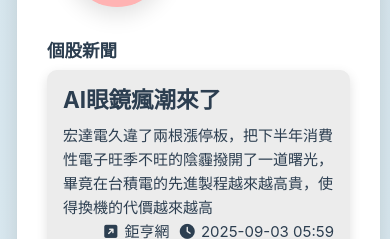
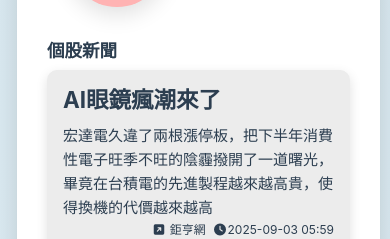
Before and after one commit to Ynn622/ProfiqAI, a Vue app: page /stock/1/Analysis in a window 390 px wide. Both pictures are taken after a click on the label "消息". Shown: the part 2249-2488 px from the top of the page. Built offline with nearby package versions, Linux system fonts and the light colour scheme.

Commit message:
[modify] 新聞改為單欄 時間的位置響應式調整

```diff
--- a/src/components/AnalysisView/basicSection.vue
+++ b/src/components/AnalysisView/basicSection.vue
@@ -6,12 +6,12 @@
                 <ProbCircle :isUp="true" :directionLabel="'偏多'" />
             </div>
             <div class="analysis-right">
-                <SquareData title="EPS" value="13.95" change="2.01" color="bg-red" />
-                <SquareData title="P/E Ratio" value="20倍" color="bg-green" />
-                <SquareData title="營收(YoY)" value="▲100%" color="bg-green" />
-                <SquareData title="股利" value="無發放" color="bg-green" />
-                <SquareData title="ROA" value="0.56%" color="bg-green" />
-                <SquareData title="ROE" value="3.14%" color="bg-red" />
+                <SquareData :title="'EPS'" :value="'13.95'" :change="2.01" :color="'bg-red'" />
+                <SquareData :title="'P/E Ratio'" :value="'20倍'" :color="'bg-green'" />
+                <SquareData :title="'營收(YoY)'" :value="'▲100%'" :color="'bg-green'" />
+                <SquareData :title="'股利'" :value="'無發放'" :color="'bg-green'" />
+                <SquareData :title="'ROA'" :value="'0.56%'" :color="'bg-green'" />
+                <SquareData :title="'ROE'" :value="'3.14%'" :color="'bg-red'" />
             </div>
         </div>
     </div>
--- a/src/components/AnalysisView/newsSection.vue
+++ b/src/components/AnalysisView/newsSection.vue
@@ -8,10 +8,10 @@
             <div class="analysis-right">
                 <h3>個股新聞</h3>
                 <div class="news-list">
-                    <NewsRow :title="'AI眼鏡瘋潮來了'" :content="'宏達電久違了兩根漲停板，把下半年消費性電子旺季不旺的陰霾撥開了一道曙光，畢竟在台積電的先進製程越來越高貴，使得換機的代價越來越高'" :timestamp="1756907945"/>
-                    <NewsRow :title="'〈美股早盤〉主要指數漲跌互現 Alphabet利多帶動標普與那指走高'" :content="'美股主要指數周三 (3 日) 漲跌互現，其中標普 500 與那斯達克在 Alphabet 股價勁揚帶動下走高。先前法院在反壟斷案中作出有利於 Alphabet 的裁決，激勵市場對大型科技企業能抵禦監管壓力的信心。'" :timestamp="1756907275"/>
-                    <NewsRow :title="'外資擴大加碼82億元 大舉敲進這檔金融股逾4萬張'" :content="'美國撤銷台積電南京廠豁免權，台股表現壓抑，但聯發科、鴻海、軍工族群力挺，終場漲 83.52 點，以 24100.3 點作收，成交量 3657.04 億元。外資今天擴大買超 82.23 億元，台新新光金最受青睞，外資大舉敲進逾 4 萬張。'" :timestamp="1756893247"/>
-                    <NewsRow :title="'SEMICON Taiwan 今年新增5國 共17國設館創新高'" :content="'SEMICON Taiwan 向來被視為半導體界的重要風向球，今年展覽也即將在下周開幕，展覽也全面升級為「國際半導體週」，今年適逢展會 30 週年，吸引來自 56 個國家、超過 1,200 家企業、逾 4,100 攤位參展，尤其在國家參與'" :timestamp="1756894070"/>
+                    <NewsRow :title="'AI眼鏡瘋潮來了'" :content="'宏達電久違了兩根漲停板，把下半年消費性電子旺季不旺的陰霾撥開了一道曙光，畢竟在台積電的先進製程越來越高貴，使得換機的代價越來越高'" :timestamp="1756907945" :url="'https://news.cnyes.com/news/id/6136408'"/>
+                    <NewsRow :title="'〈美股早盤〉主要指數漲跌互現 Alphabet利多帶動標普與那指走高'" :content="'美股主要指數周三 (3 日) 漲跌互現，其中標普 500 與那斯達克在 Alphabet 股價勁揚帶動下走高。先前法院在反壟斷案中作出有利於 Alphabet 的裁決，激勵市場對大型科技企業能抵禦監管壓力的信心。'" :timestamp="1756907275" :url="'https://news.cnyes.com/news/id/6136408'"/>
+                    <NewsRow :title="'外資擴大加碼82億元 大舉敲進這檔金融股逾4萬張'" :content="'美國撤銷台積電南京廠豁免權，台股表現壓抑，但聯發科、鴻海、軍工族群力挺，終場漲 83.52 點，以 24100.3 點作收，成交量 3657.04 億元。外資今天擴大買超 82.23 億元，台新新光金最受青睞，外資大舉敲進逾 4 萬張。'" :timestamp="1756893247" :url="'https://news.cnyes.com/news/id/6136408'"/>
+                    <NewsRow :title="'SEMICON Taiwan 今年新增5國 共17國設館創新高'" :content="'SEMICON Taiwan 向來被視為半導體界的重要風向球，今年展覽也即將在下周開幕，展覽也全面升級為「國際半導體週」，今年適逢展會 30 週年，吸引來自 56 個國家、超過 1,200 家企業、逾 4,100 攤位參展，尤其在國家參與'" :timestamp="1756894070" :url="'https://news.cnyes.com/news/id/6136408'"/>
                 </div>
             </div>
         </div>
@@ -42,14 +42,11 @@ import ProbCircle from '../probCircle.vue';
 
 .news-list {
     display: grid;
-    grid-template-columns: 1fr 1fr;
+    grid-template-columns: 1fr;
     gap: 10px;
 }
 
 @media (max-width: 1100px) {
-    .news-list {
-        grid-template-columns: 1fr;
-    }
     .analysis-container {
         flex-direction: column;
     }
--- a/src/components/Nav.vue
+++ b/src/components/Nav.vue
@@ -24,11 +24,10 @@
 import SearchBar from '@/components/SearchBar.vue';
 import ChatBotButton from '@/components/Button/ChatBotButton.vue';
 import router from '@/router';
-import { useWindowSize } from '@vueuse/core';
+import { useIsMobile } from '@/config/useIsMobile.js';
 import { computed, ref } from 'vue';
 
-const { width } = useWindowSize();
-const isMobile = computed(() => width.value < 768);
+const { width, isMobile } = useIsMobile();
 const expandMenu = ref(false);
 
 const PageDict = {
--- a/src/components/newsRow.vue
+++ b/src/components/newsRow.vue
@@ -1,18 +1,18 @@
 <template>
-    <div class="news-row">
+    <div class="news-row" @click="openLink(props.url)">
         <div class="news-info">
             <h2>{{ title }}</h2>
+            <span v-if="!isMobile"><i class="fa-solid fa-square-arrow-up-right" /> 鉅亨網 &nbsp;<i class="fa-solid fa-clock" /> {{ time }}</span>
         </div>
-
         <span>{{ content }}</span>
-
-        <div class="news-time">
-            <i class="fa-solid fa-square-arrow-up-right"/> 鉅亨網 &nbsp;<i class="fa-solid fa-clock" /> {{ time }}
-        </div>
+        <div class="news-time" v-if="isMobile"><i class="fa-solid fa-square-arrow-up-right" /> 鉅亨網 &nbsp;<i class="fa-solid fa-clock" />{{ time }}</div>
     </div>
 </template>
 
 <script setup>
+import { useIsMobile } from '@/config/useIsMobile.js';
+
+const { width, isMobile } = useIsMobile();
 const props = defineProps({
     title: {
         type: String,
@@ -25,11 +25,15 @@ const props = defineProps({
     content: {
         type: String,
         default: ''
+    },
+    url: {
+        type: String,
+        default: ''
     }
 });
 
+// 轉換時間戳為 YYYY-MM-DD HH:MM 格式
 const time = formatTime(props.timestamp*1000);
-
 function formatTime(timestamp) {
     const date = new Date(timestamp - 60 * 60 * 8 * 1000);
     const year = date.getFullYear();
@@ -38,6 +42,10 @@ function formatTime(timestamp) {
     const hours = String(date.getHours()).padStart(2, '0');
     const minutes = String(date.getMinutes()).padStart(2, '0');
     return `${year}-${month}-${day} ${hours}:${minutes}`;
+}
+
+function openLink(url) {
+    window.open(url, '_blank');
 }
 
 </script>
@@ -69,5 +77,6 @@ function formatTime(timestamp) {
 }
 .news-time {
     text-align: end;
+    font-size: 12px;
 }
 </style>
--- /dev/null
+++ b/src/config/useIsMobile.js
@@ -0,0 +1,9 @@
+import { useWindowSize } from '@vueuse/core';
+import { computed, ref } from 'vue';
+
+export function useIsMobile(breakpoint = 768) {
+    const { width } = useWindowSize();
+    const isMobile = computed(() => width.value < breakpoint);
+
+    return { width, isMobile };
+}
```
